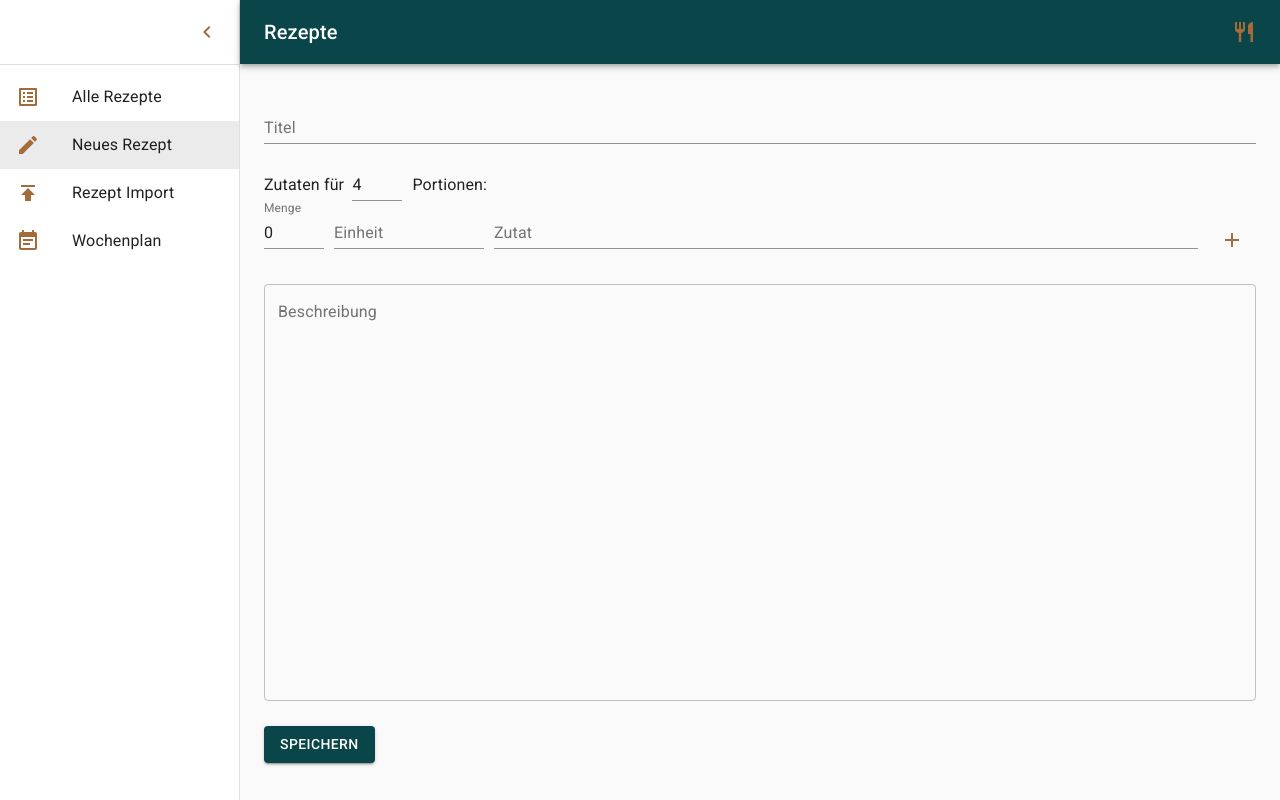
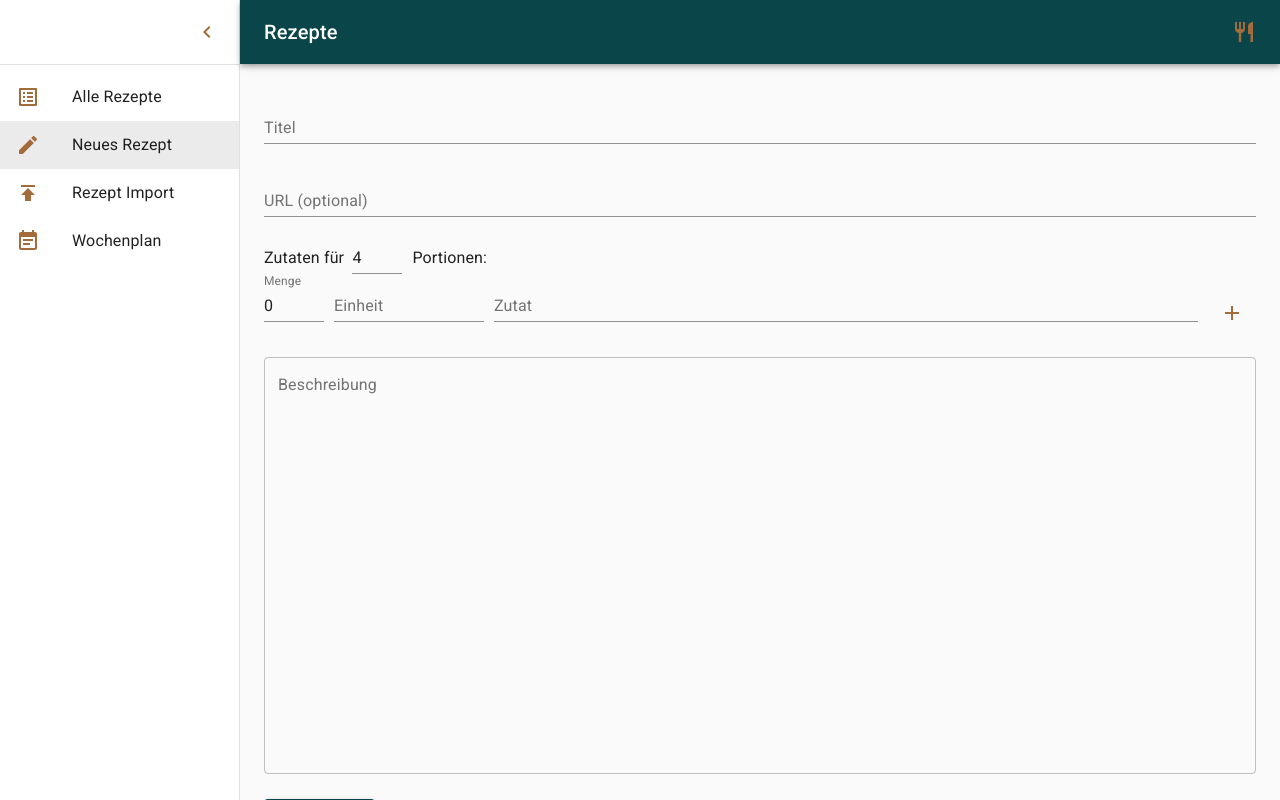
Before and after one commit to JuliaNeumann/recipes, a React (Create React App) app in the folder recipes_frontend/: page /create in a window 1280 px wide. Built offline with nearby package versions, Linux system fonts and the light colour scheme.

Commit message:
show and add recipe url in frontend

```diff
--- a/recipes_frontend/src/components/CreateRecipe.js
+++ b/recipes_frontend/src/components/CreateRecipe.js
@@ -63,6 +63,7 @@ class CreateRecipe extends React.Component {
 
     this.state = {
       title: this.props.recipe?.title || "",
+      url: this.props.recipe?.url || "",
       description: this.props.recipe?.description || "",
       portions: this.props.ingredients?.[0]?.num_portions || 4,
       ingredientsComponents,
@@ -74,6 +75,7 @@ class CreateRecipe extends React.Component {
     event.preventDefault();
     const recipe = {
       title: this.state.title,
+      url: this.state.url,
       description: this.state.description,
       ingredient_set: this.state.ingredients.map((ingredient) => {
         ingredient.num_portions = this.state.portions;
@@ -83,7 +85,7 @@ class CreateRecipe extends React.Component {
 
     const result = await createRecipe(recipe);
     if (!isNaN(result)) {
-      alert("Recipe has been saved!");
+      alert("Rezept gespeichert!");
       this.props.history.push(`recipe/${result}`);
     }
   }
@@ -121,6 +123,14 @@ class CreateRecipe extends React.Component {
           fullWidth
           value={this.state.title}
           onChange={(event) => this.setState({ title: event.target.value })}
+        />
+        <TextField
+          className={classes.formRow}
+          id="url"
+          label="URL (optional)"
+          fullWidth
+          value={this.state.url}
+          onChange={(event) => this.setState({ url: event.target.value })}
         />
         <Typography className={classes.ingredientsTitle} component="div">
           Zutaten für &nbsp;
--- a/recipes_frontend/src/components/ShowRecipe.js
+++ b/recipes_frontend/src/components/ShowRecipe.js
@@ -1,6 +1,7 @@
 import React from "react";
 import { withStyles } from "@material-ui/core/styles";
 import {
+  Link,
   Paper,
   Table,
   TableHead,
@@ -48,6 +49,13 @@ class ShowRecipe extends React.Component {
             <Typography className={classes.block} variant="h4">
               {this.state.recipe.title}
             </Typography>
+            {this.state.recipe.url &&
+              <Typography className={classes.block}>
+                <Link href={this.state.recipe.url} target={"_blank"}>
+                  {this.state.recipe.url}
+                </Link>
+              </Typography>
+            }
             <TableContainer className={classes.block} component={Paper}>
               <Table className={classes.table} aria-label="recipes table">
                 <TableHead>
--- a/recipes_frontend/src/services/api.js
+++ b/recipes_frontend/src/services/api.js
@@ -22,5 +22,5 @@ export async function importRecipe(scraper, url) {
   const result = await axios.get(`${BASE_URL}/scrape/`, {
     params: { scraper, url },
   });
-  return result.data;
+  return {...result.data, url};
 }
```
